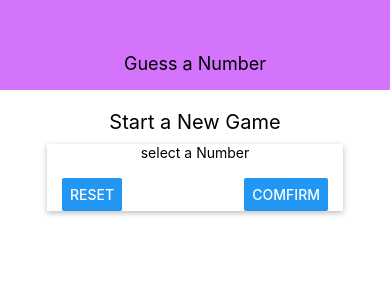
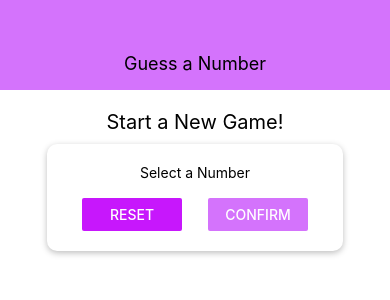
Before and after one commit to faustlarsen/react-native-guess-number, a React Native app: screen / in a window 390 px wide. Shown: the top 300 px of the page. Built offline with nearby package versions, Linux system fonts and the light colour scheme.

Commit message:
add color scheme

```diff
--- a/App.js
+++ b/App.js
@@ -1,12 +1,13 @@
 import React from 'react';
 import { StyleSheet, View } from 'react-native';
+
 import Header from './components/Header';
 import StartGameScreen from './screens/StartGameScreen';
 
 export default function App() {
   return (
     <View style={styles.screen}>
-      <Header title='Guess a Number'/>
+      <Header title="Guess a Number" />
       <StartGameScreen />
     </View>
   );
@@ -14,6 +15,6 @@
 
 const styles = StyleSheet.create({
   screen: {
-    flex: 1,
-  },
+    flex: 1
+  }
 });
--- /dev/null
+++ b/components/Card.js
@@ -0,0 +1,23 @@
+import React from 'react';
+import { View, StyleSheet } from 'react-native';
+
+const Card = props => {
+  return (
+    <View style={{ ...styles.card, ...props.style }}>{props.children}</View>
+  );
+};
+
+const styles = StyleSheet.create({
+  card: {
+    shadowColor: 'black',
+    shadowOffset: { width: 0, height: 2 },
+    shadowRadius: 6,
+    shadowOpacity: 0.26,
+    elevation: 8,
+    backgroundColor: 'white',
+    padding: 20,
+    borderRadius: 10
+  }
+});
+
+export default Card;
--- a/components/Header.js
+++ b/components/Header.js
@@ -1,24 +1,22 @@
 import React from 'react';
-import { View, Text, StyleSheet} from 'react-native';
+import { View, Text, StyleSheet } from 'react-native';
 
+import Colors from '../constants/colors';
 
 const Header = props => {
   return (
     <View style={styles.header}>
       <Text style={styles.headerTitle}>{props.title}</Text>
     </View>
-  )
+  );
 };
-
-
-
 
 const styles = StyleSheet.create({
   header: {
     width: '100%',
     height: 90,
     paddingTop: 36,
-    backgroundColor: '#D473fc',
+    backgroundColor: Colors.primary,
     alignItems: 'center',
     justifyContent: 'center'
   },
--- /dev/null
+++ b/constants/colors.js
@@ -0,0 +1,4 @@
+export default {
+  primary: '#D473FC',
+  accent: '#c717fc'
+};
--- a/screens/StartGameScreen.js
+++ b/screens/StartGameScreen.js
@@ -1,53 +1,53 @@
 import React from 'react';
-import { StyleSheet, View, Text, TextInput, Button} from 'react-native';
+import { View, Text, StyleSheet, TextInput, Button } from 'react-native';
+
+import Card from '../components/Card';
+import Colors from '../constants/colors';
 
 const StartGameScreen = props => {
   return (
     <View style={styles.screen}>
-      <Text style={styles.title}>Start a New Game</Text>
-      <View style={styles.inputContainer}>
-        <Text>select a Number</Text>
+      <Text style={styles.title}>Start a New Game!</Text>
+      <Card style={styles.inputContainer}>
+        <Text>Select a Number</Text>
         <TextInput />
         <View style={styles.buttonContainer}>
-          <Button title='Reset' onPress={() => {}}/>
-          <Button title='Comfirm' onPress={() => {}}/>
+          <View style={styles.button}>
+            <Button title="Reset" onPress={() => {}} color={Colors.accent} />
+          </View>
+          <View style={styles.button}>
+            <Button title="Confirm" onPress={() => {}} color={Colors.primary} />
+          </View>
         </View>
-      </View>
+      </Card>
     </View>
-  )
+  );
 };
 
 const styles = StyleSheet.create({
   screen: {
     flex: 1,
     padding: 10,
-    alignItems: 'center',
-    shadowColor: 'black'
+    alignItems: 'center'
   },
   title: {
     fontSize: 20,
-    marginVertical: 10,
-
+    marginVertical: 10
   },
   inputContainer: {
     width: 300,
     maxWidth: '80%',
-    alignItems: 'center',
-    shadowColor: 'black',
-    shadowOffset: {
-      width: 0,
-      height: 2
-    },
-    shadowRadius: 6,
-    shadowOpacity: 0.26,
-    backgroundColor: 'white'
+    alignItems: 'center'
   },
   buttonContainer: {
     flexDirection: 'row',
     width: '100%',
     justifyContent: 'space-between',
     paddingHorizontal: 15
+  },
+  button: {
+    width: 100
   }
 });
 
-export  default StartGameScreen;
+export default StartGameScreen;
```
